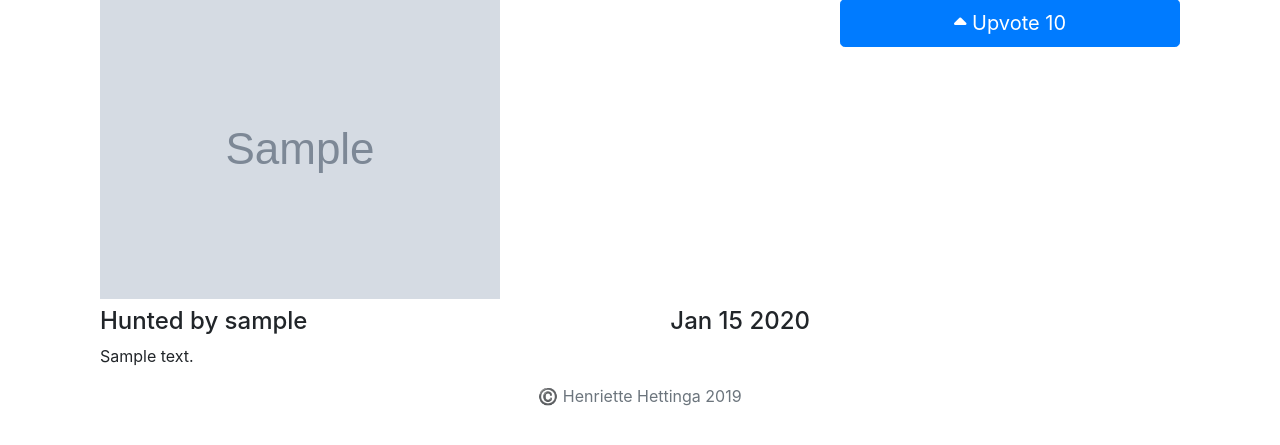
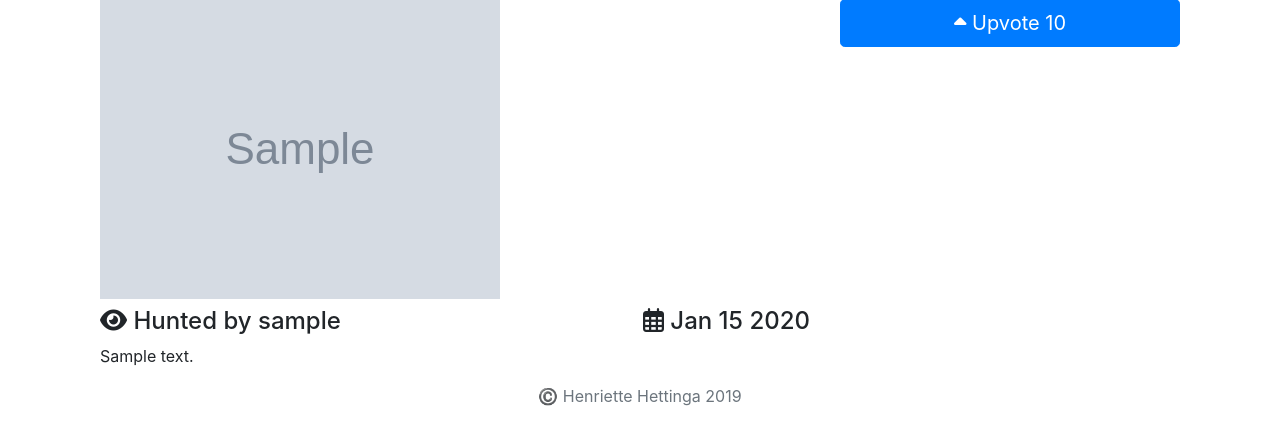
Before and after one commit to Jethet/udemycourse-producthunt-project, a Django app: page /product/1 in a window 1280 px wide. Shown: the part 201-646 px from the top of the page. Run offline with Django 3.2, Linux system fonts and the light colour scheme; tables that the repository leaves empty hold one stand-in row (values such as "Sample post"); grey boxes marked "Sample" are stand-in pictures; some libraries are stand-ins or nearby versions.

Commit message:
Add icons for calendar and eye

```diff
--- a/product/templates/product/detail.html
+++ b/product/templates/product/detail.html
@@ -21,10 +21,10 @@
   </div>
   <div class="row pt-2">
     <div class="col-4">
-      <h4>Hunted by {{ product.hunter.username }}</h4>
+      <h4><i class="fas fa-eye"></i> Hunted by {{ product.hunter.username }}</h4>
     </div>
     <div class="col-4 text-right">
-      <h4>{{ product.pub_date_pretty }}</h4>
+      <h4><i class="far fa-calendar-alt"></i> {{ product.pub_date_pretty }}</h4>
     </div>
   </div>
   <div class="row">
```
